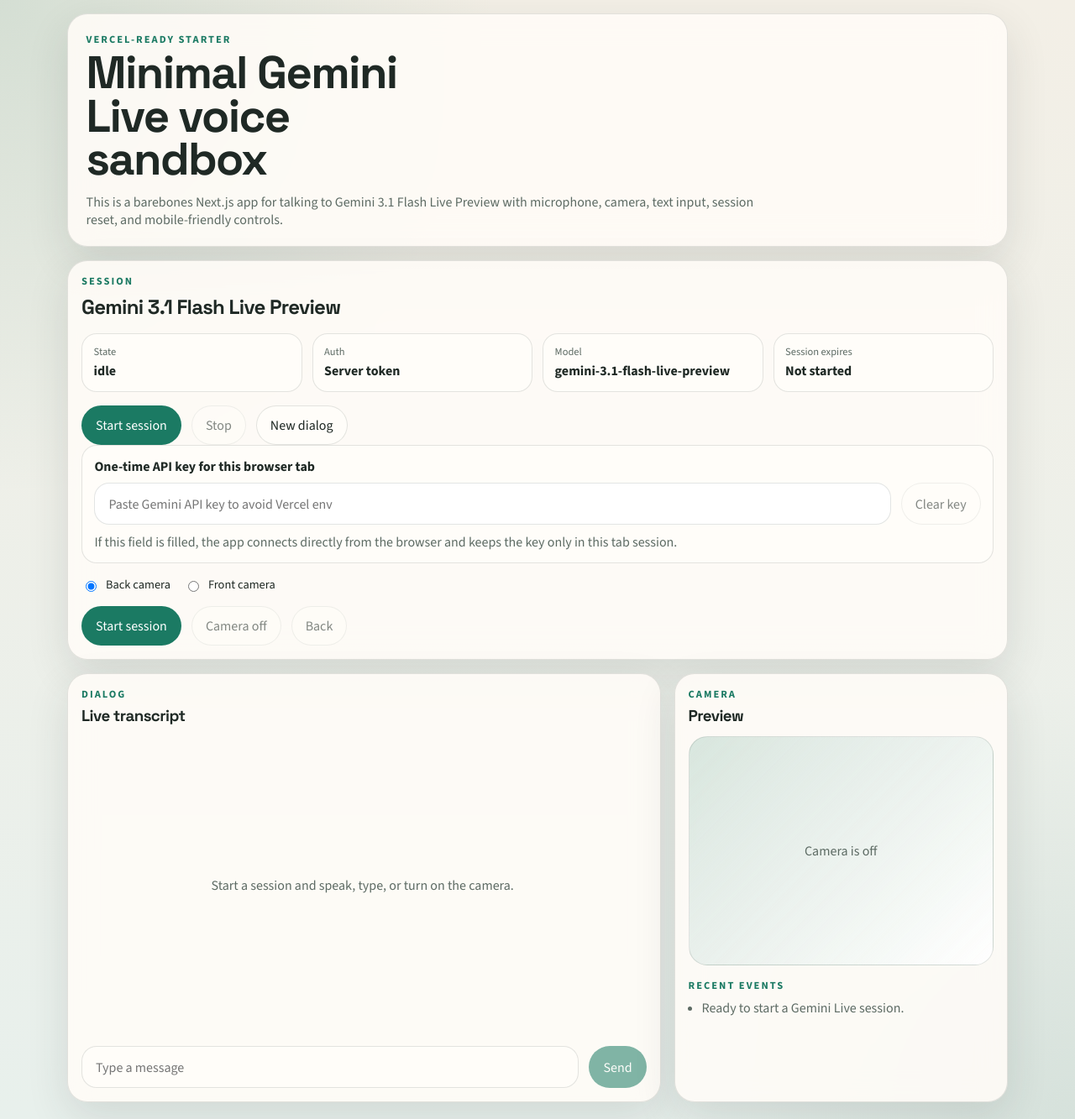
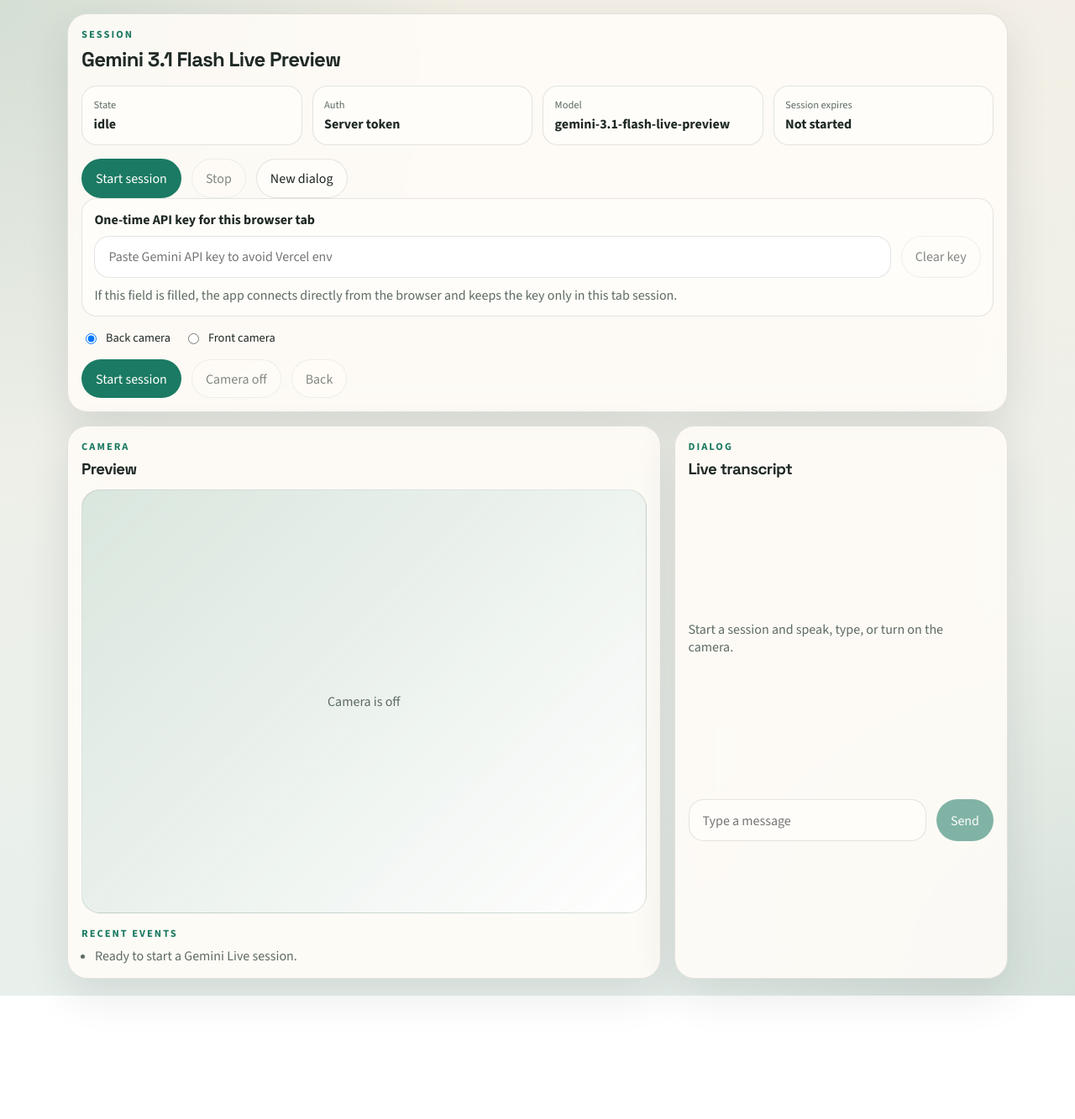
Before and after one commit to AnataBak/livvv, a Next.js app: page / in a window 1280 px wide. Shown: the whole page at 84% size. After the commit the page ends 1186 px from the top, so only its background shows below. Built offline with nearby package versions, Linux system fonts and the light colour scheme.

Commit message:
удален hero блок и поменян порядок блоков - камера слева, диалог справа

```diff
--- a/app/page.tsx
+++ b/app/page.tsx
@@ -3,15 +3,6 @@
 export default function HomePage() {
   return (
     <main className="page-shell">
-      <section className="hero-panel">
-        <p className="eyebrow">Vercel-ready starter</p>
-        <h1>Minimal Gemini Live voice sandbox</h1>
-        <p className="hero-copy">
-          This is a barebones Next.js app for talking to Gemini 3.1 Flash Live Preview with
-          microphone, camera, text input, session reset, and mobile-friendly controls.
-        </p>
-      </section>
-
       <LiveConsole />
     </main>
   );
--- a/components/live-console.tsx
+++ b/components/live-console.tsx
@@ -567,6 +567,27 @@
       </div>
 
       <div className="console-grid">
+        <div className="console-panel side-panel">
+          <div>
+            <p className="eyebrow">Camera</p>
+            <h3>Preview</h3>
+          </div>
+
+          <div className="preview-frame">
+            {isCameraEnabled ? null : <span className="preview-placeholder">Camera is off</span>}
+            <video ref={videoRef} autoPlay muted playsInline className={isCameraEnabled ? 'video-active' : 'video-idle'} />
+          </div>
+
+          <div>
+            <p className="eyebrow">Recent events</p>
+            <ul className="event-list">
+              {events.map((entry) => (
+                <li key={entry.id}>{entry.text}</li>
+              ))}
+            </ul>
+          </div>
+        </div>
+
         <div className="console-panel transcript-panel">
           <div className="panel-header">
             <div>
@@ -608,27 +629,6 @@
             </button>
           </div>
         </div>
-
-        <div className="console-panel side-panel">
-          <div>
-            <p className="eyebrow">Camera</p>
-            <h3>Preview</h3>
-          </div>
-
-          <div className="preview-frame">
-            {isCameraEnabled ? null : <span className="preview-placeholder">Camera is off</span>}
-            <video ref={videoRef} autoPlay muted playsInline className={isCameraEnabled ? 'video-active' : 'video-idle'} />
-          </div>
-
-          <div>
-            <p className="eyebrow">Recent events</p>
-            <ul className="event-list">
-              {events.map((entry) => (
-                <li key={entry.id}>{entry.text}</li>
-              ))}
-            </ul>
-          </div>
-        </div>
       </div>
     </section>
   );
```
Also changed, not shown: 1 other file (tests, documents, lock files or other folders).
